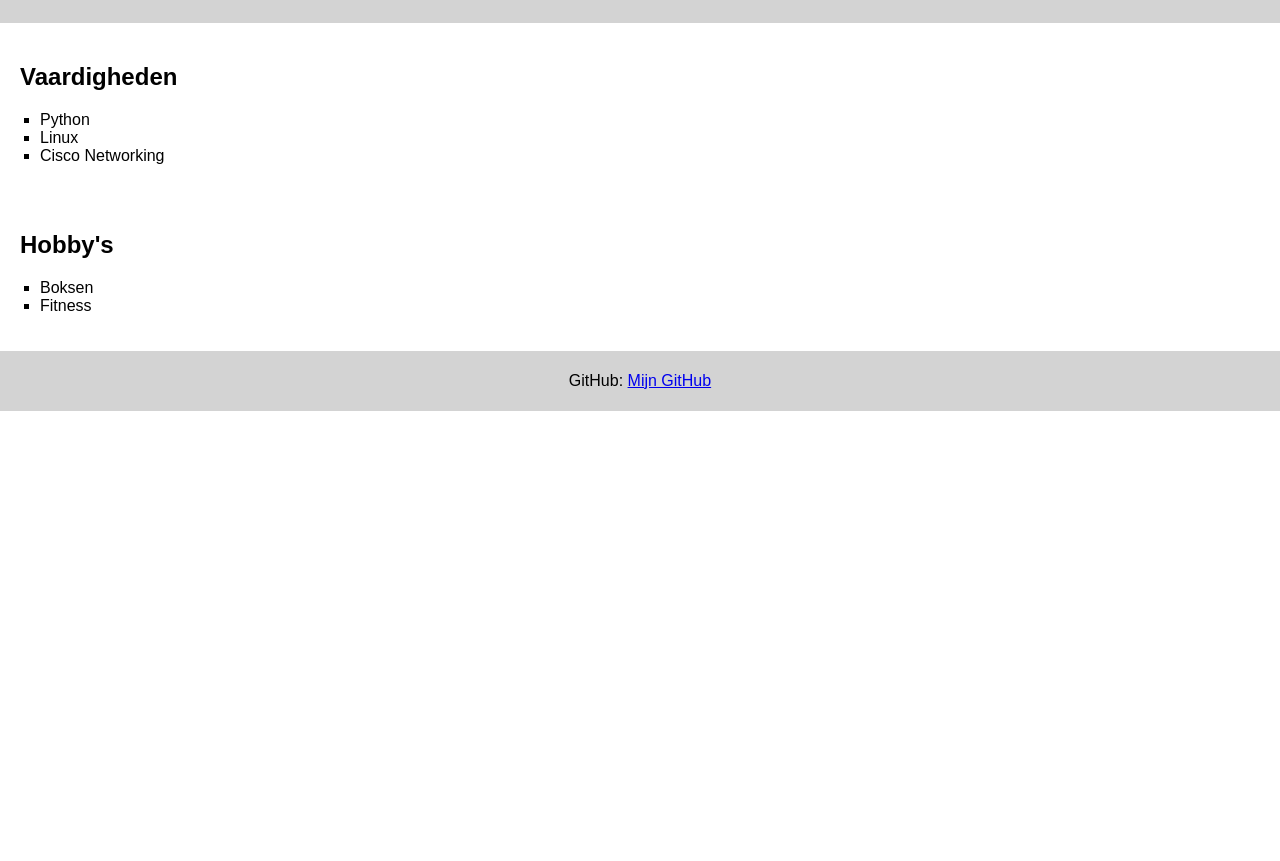
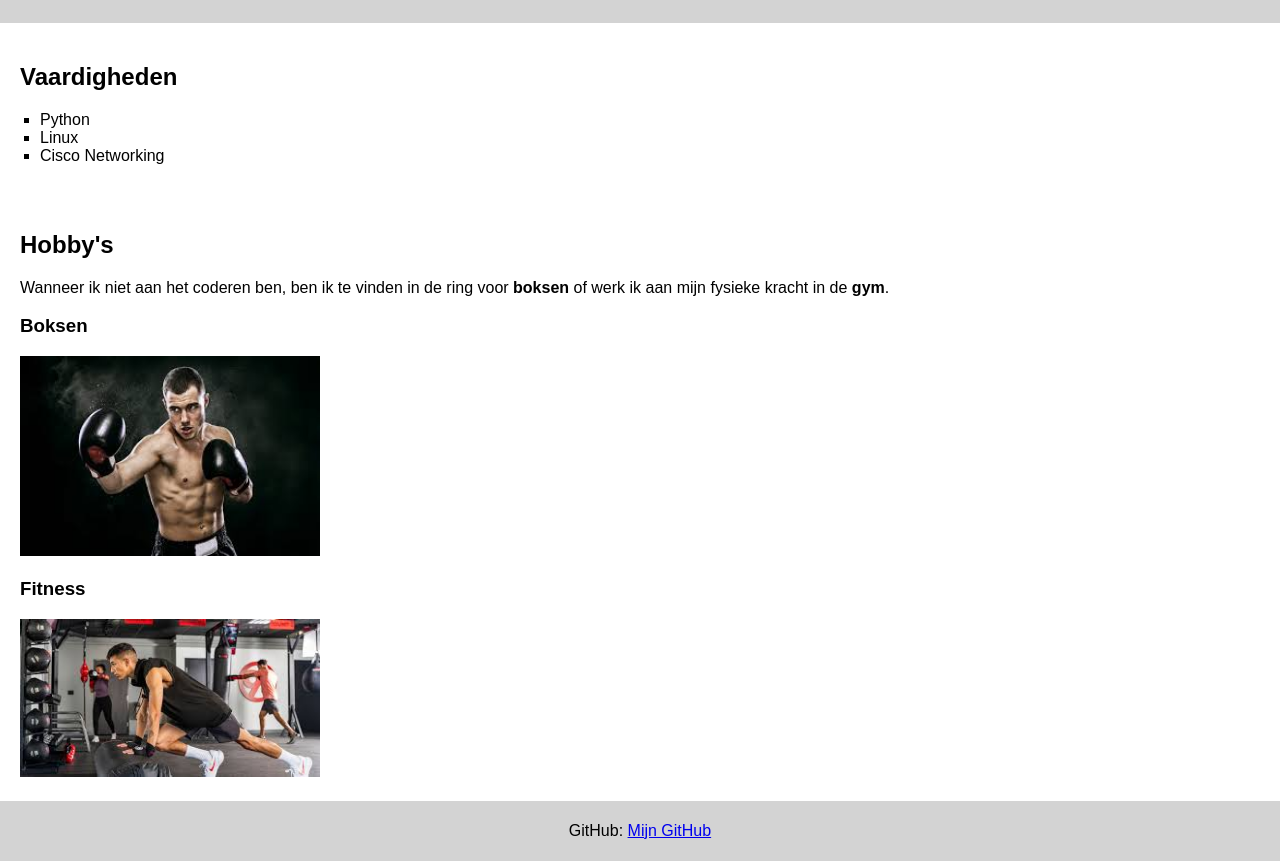
Before and after one commit to Marcus-2008/my-portfolio, a plain HTML site: page index.html in a window 1280 px wide. Shown: the part 111-972 px from the top of the page. Before the commit the page ends 800 px from the top, so only its background shows below. Drawn offline with Linux system fonts and the light colour scheme.

Commit message:
Tweede commit (foto's)

```diff
--- a/index.html
+++ b/index.html
@@ -20,14 +20,22 @@
             <li>Cisco Networking</li>
         </ul>
     </section>
-
     <section id="hobbies">
         <h2>Hobby's</h2>
-        <ul>
-            <li>Boksen</li>
-            <li>Fitness</li>
-        </ul>
+        <p>Wanneer ik niet aan het coderen ben, ben ik te vinden in de ring voor <strong>boksen</strong> of werk ik aan mijn fysieke kracht in de <strong>gym</strong>.</p>
+
+        <div class="hobby-image">
+            <h3>Boksen</h3>
+            <img src="images1/boks.jpg" alt="boks" style="width: 300px; height: auto;">
+
+        </div>
+
+        <div class="hobby-image">
+            <h3>Fitness</h3>
+            <img src="images1/fitness.jpg" alt="Fitness" style="width: 300px; height: auto;">
+        </div>
     </section>
+
 
     <footer>
         <p>GitHub: <a href="https://github.com/Marcus-2008" target="_blank">Mijn GitHub</a></p>
```
Also changed, not shown: images1/boks.jpg (added), images1/fitness.jpg (added).
